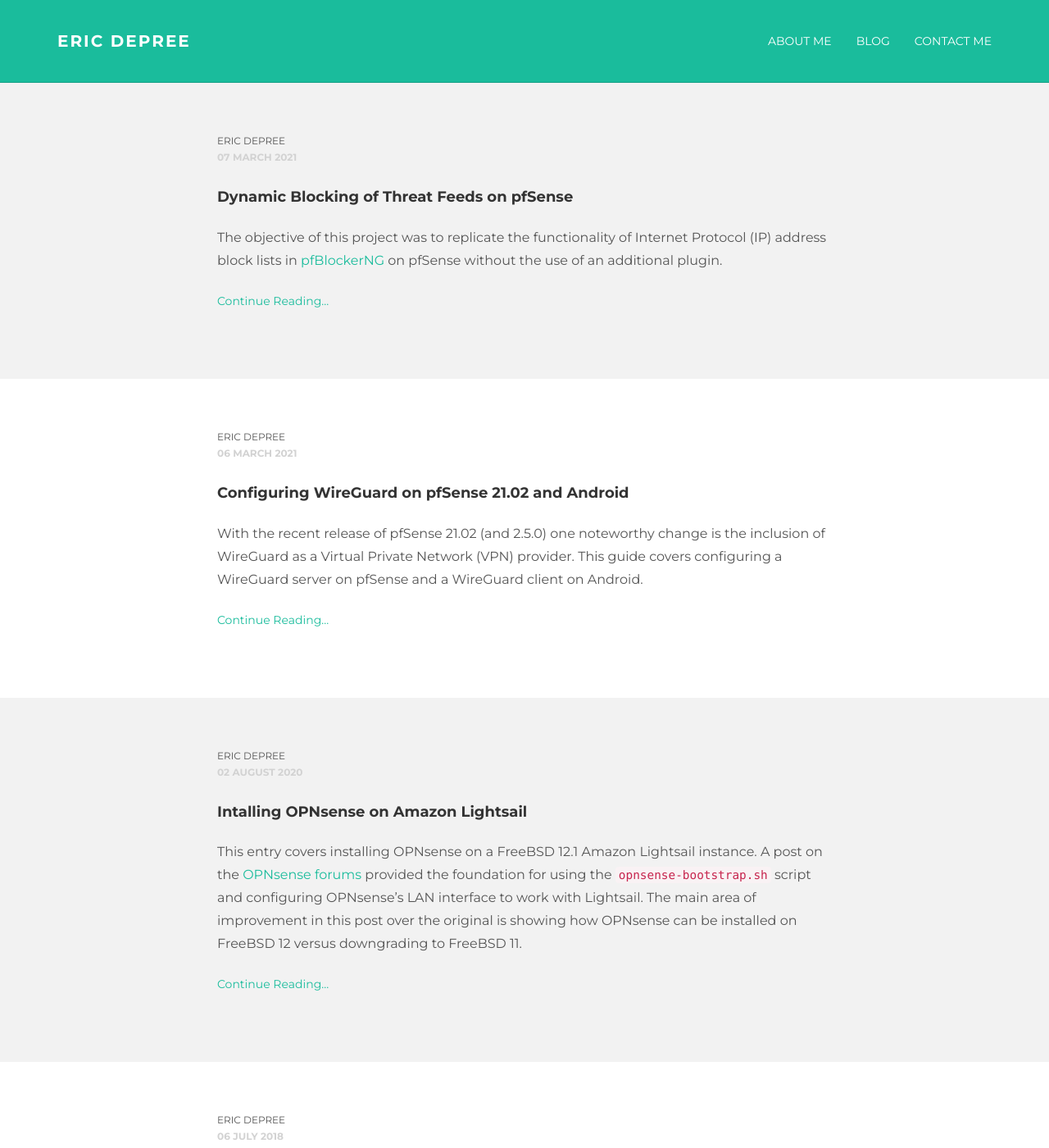
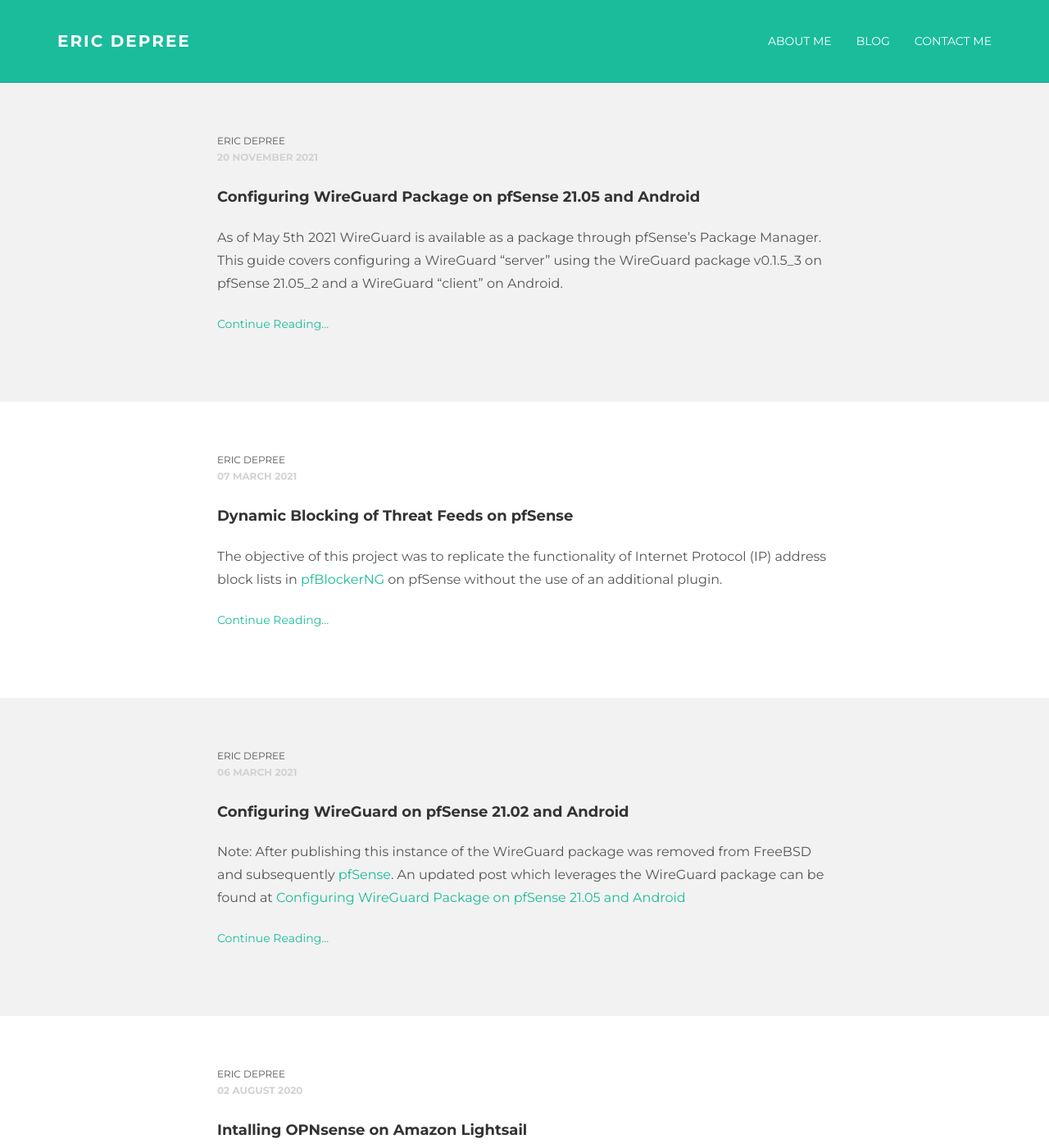
Before and after one commit to edepree/edepree.github.io, a Jekyll site: the page built from blog/index.html, in a window 1280 px wide and 1400 px high. Shown: the whole window at 82% size. Built offline with Jekyll 4.4.1, drawn with Linux system fonts in a browser that asks for light colours; part of the change alters nothing that is shown.

Commit message:
WireGuard Blog Post v2
* Modified original blog post.
* Added new blog post.

```diff
--- a/_posts/2021-03-06-configuring-wireguard-on-pfsense-2102-and-android.markdown
+++ b/_posts/2021-03-06-configuring-wireguard-on-pfsense-2102-and-android.markdown
@@ -2,6 +2,10 @@
 layout: post
 title:  "Configuring WireGuard on pfSense 21.02 and Android"
 ---
+
+Note: After publishing this instance of the WireGuard package was removed from FreeBSD and subsequently [pfSense](https://www.netgate.com/blog/wireguard-removed-from-pfsense-ce-and-pfsense-plus-software). An updated post which leverages the WireGuard package can be found at [Configuring WireGuard Package on pfSense 21.05 and Android]({% post_url 2021-11-20-configuring-wireguard-package-on-pfsense-2105-and-android %})
+
+----
 
 With the recent release of pfSense 21.02 (and 2.5.0) one noteworthy change is the inclusion of WireGuard as a Virtual Private Network (VPN) provider. This guide covers configuring a WireGuard server on pfSense and a WireGuard client on Android.
 
--- /dev/null
+++ b/_posts/2021-11-20-configuring-wireguard-package-on-pfsense-2105-and-android.markdown
@@ -0,0 +1,65 @@
+---
+layout: post
+title:  "Configuring WireGuard Package on pfSense 21.05 and Android"
+---
+
+As of May 5th 2021 WireGuard is available as a package through pfSense's Package Manager. This guide covers configuring a WireGuard "server" using the WireGuard package v0.1.5_3 on pfSense 21.05_2 and a WireGuard "client" on Android.
+
+While the terms "server" and "client" are not correct WireGuard nomenclature; they will be used throughout this post to reference the pfSense appliance and remote endpoints respectively.
+
+The requirements for this deployment were:
+* Create a full tunnel VPN allowing "road warrior" clients the ability to egress all traffic from pfSense, and
+* Allow clients the ability to perform name resolution to an on-premises server (e.g. Pihole).
+
+To help conceptualize this, a simple network diagram was created.
+
+![Network Diagram]({{ site.github.url }}/assets/images/007/01.png){:class="img-responsive center-margin"}
+
+### Configuring the Server
+
+Setting up the server is relatively quick in comparison to alternatives such as OpenVPN. It involves:
+* Installing the WireGuard package,
+* Adding a tunnel at `VPN > WireGuard`,
+* Adding an interface at `Interfaces > Assignments`,
+* Configuring the interface at `Interfaces > <INTERFACE_NAME>`,
+* Configuring the tunnel, and
+* Exposing the tunnel to the Internet.
+
+The following two images shows a configured WireGuard tunnel and its associated interface.
+
+![WireGuard Tunnel Configuration]({{ site.github.url }}/assets/images/009/01.png){:class="img-responsive center-margin"}
+
+![WireGuard pfSense Interface Configuration]({{ site.github.url }}/assets/images/009/02.png){:class="img-responsive center-margin"}
+
+After setting up the tunnel (adjusting default options as one desires), the next step is to configure firewall rules for the WireGuard interface under `Firewall > Rules > WireGuard`. In this specific deployment the following Access Control Lists (ACLs) were deployed:
+1. Allow clients access to the internal name resolution server,
+2. Allow clients access to the Internet, and
+3. Restrict all internal communication that was not explicitly allowed above.
+
+One will see two tabs associated with WireGuard. One for the VPN (WireGuard) and one for the tunnel's interface (in this example TUN_WG0; however naming will vary based on how it was configured). The firewall rules associated with the tunnel's interface itself can remain blank as no additional configuration is required.
+
+The image below shows how I deployed my ACLs, but it is not the only way. For someone not aiming to perform segmentation with their deployment these ACLs may be substituted for an allow any/any rule.
+
+![WireGuard Interface ACLs]({{ site.github.url }}/assets/images/009/03.png){:class="img-responsive center-margin"}
+
+Finally, after configuring the firewall rules for the VPN; one needs to permit external access to the server. This involves deploying a firewall rule to the WAN interface under `Firewall > Rules > WAN`. This should be configured to allow traffic to the port that was configured when setting up the WireGuard server.
+
+![pfSenes WAN ACLs]({{ site.github.url }}/assets/images/009/04.png){:class="img-responsive center-margin"}
+
+### Configuring the Client
+
+Now that the server tunnel is configured we turn our focus to the client (a.k.a peer). This involves configuring it as a peer in WireGuard on pfSense and configuring it on the device itself.
+
+First we must generate a new public/private key pair for the Android device. Then we must exchange public keys between the Android device and pfSense.
+
+After the key exchange is completed the Android peer can be configured on the WireGuard server. To complete this navigate to `VPN > WireGuard > Peers` and select `Add Peer`. Within this screen one can set a description for the peer, the public key for the peer, and assorted other settings. One area of importance is "Allowed IPs". By configuring the "Allowed IPs" to a single network address we can inform pfSense that any traffic destine for that IP should be delivered to that peer. The "Allowed IP" configured for a peer should be in alignment with the "Addresses" configured within the Android client (see below). This will allow for pfSense to route traffic appropriately in a multi-peer environment.
+
+![WireGuard Peer Configuration]({{ site.github.url }}/assets/images/009/05.png){:class="img-responsive center-margin"}
+
+Finally, the Android client needs to be configured. As illustrated in the image below the client is setup with its public/private key pair. It is also configured with a static address within the subnet configured earlier (see "Allowed IPs" above). Also, it is configured with an explicit DNS server in order to leverage the on-premises name resolution server.
+
+Additionally, the WireGuard server is configured as a peer of the Android device. This involves installing the server's public key, configuring the public address (or domain name) of the server, and setting up the "Allowed IPs" to 0.0.0.0/0 in order to establish a full tunnel connection.
+
+![Android Configuration]({{ site.github.url }}/assets/images/007/06.png){:class="img-responsive center-margin"}
+
+After completing the configuration, one should be able to turn on the Android VPN client and communicate to the Internet through the VPN tunnel.
```
Also changed, not shown: assets/images/009/01.png (added), assets/images/009/02.png (added), assets/images/009/03.png (added), assets/images/009/04.png (added), assets/images/009/05.png (added).
